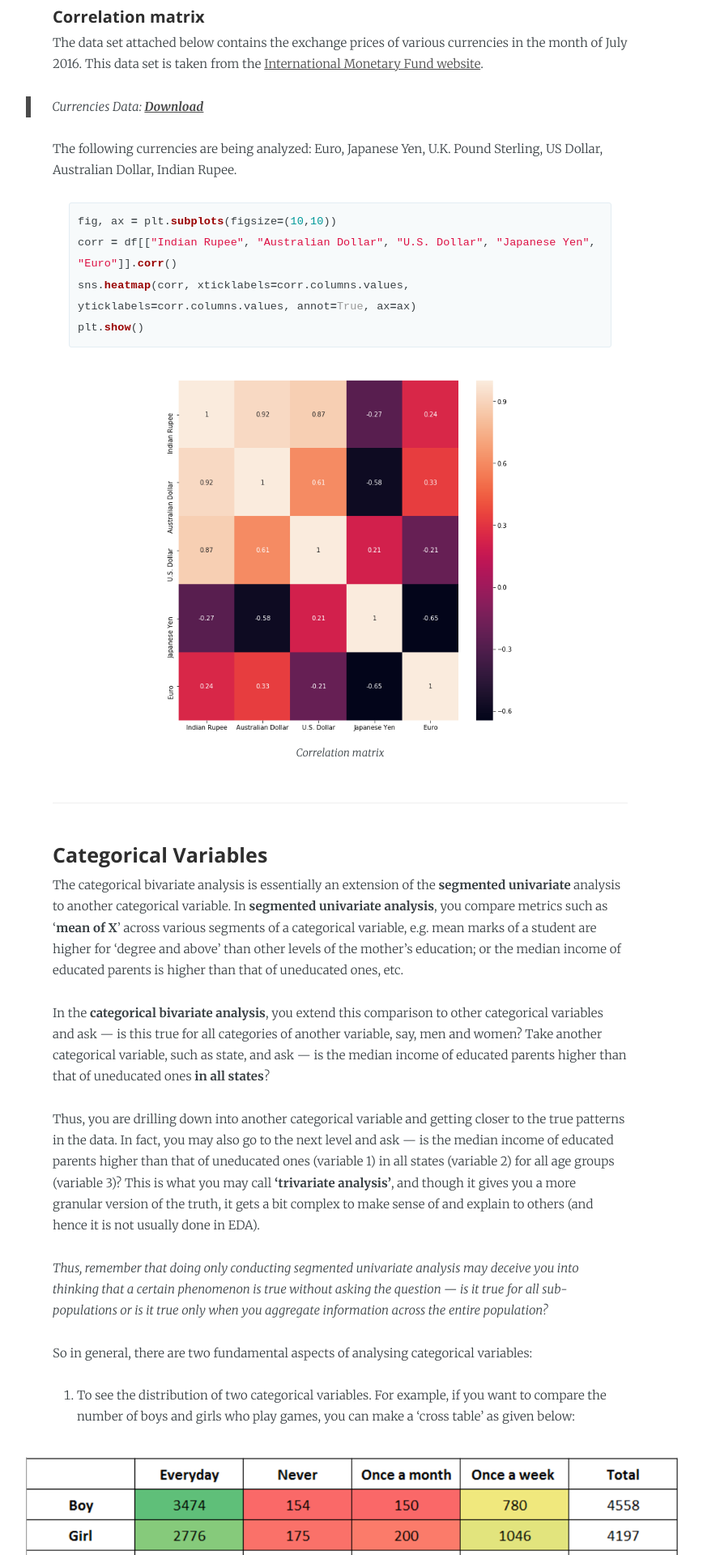
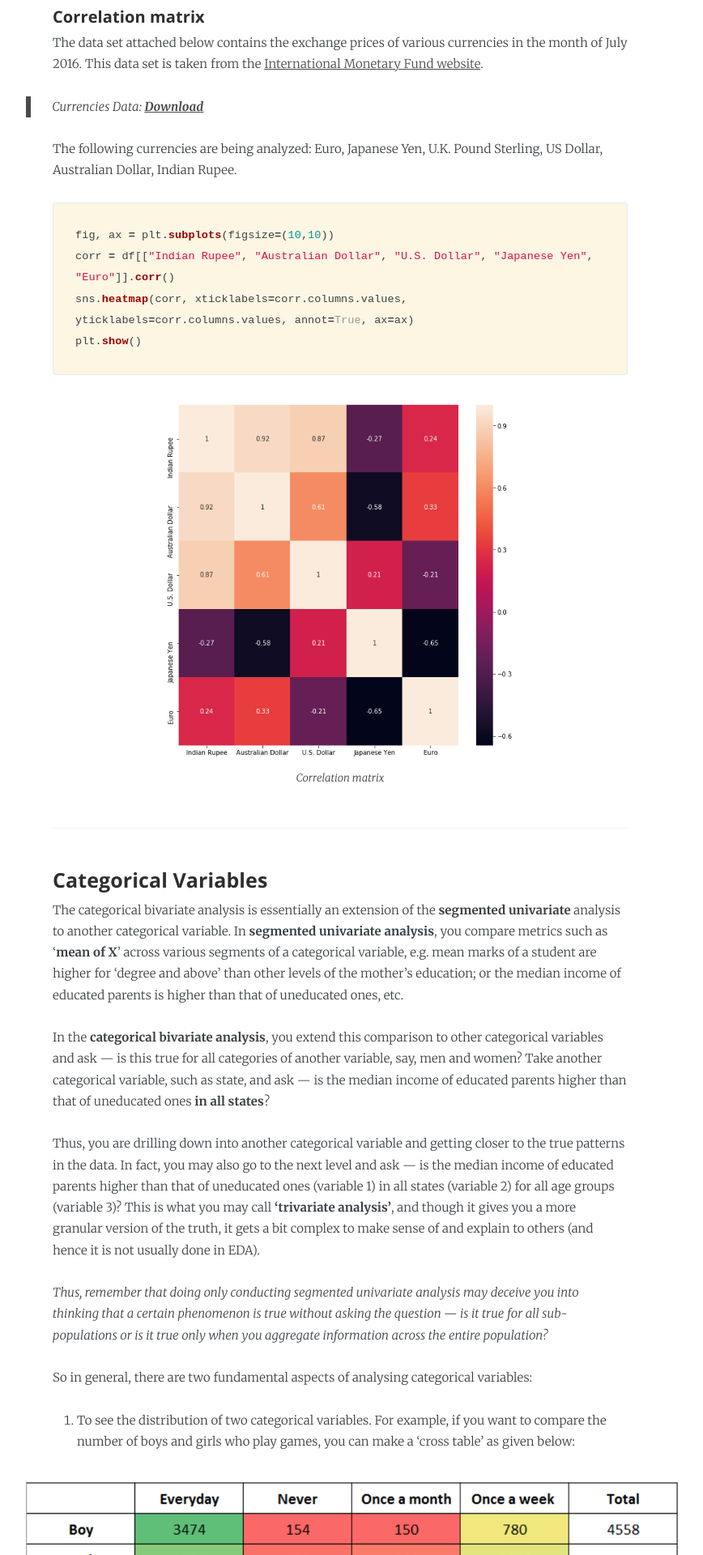
Before and after one commit to b1zantine/b1zantine.github.io, a Jekyll site: the page built from pgdmlai-notes/eda/bivariate-analysis.md, in a window 1280 px wide. Shown: the part 1407-3327 px from the top of the page at 81% size, without its empty margins (220-1088 px from the left). Built offline with Jekyll 4.4.1, drawn with Linux system fonts in a browser that asks for light colours; grey boxes are pictures that could not be loaded.

Commit message:
Some syntax highlighter circus

````diff
--- a/_config.yml
+++ b/_config.yml
@@ -7,6 +7,7 @@
 kramdown:
   input: GFM
   hard_wrap: false
+  syntax_highlighter: rouge
 
 # markdown: maruku
 # highlighter: pygments
--- a/assets/css/main.scss
+++ b/assets/css/main.scss
@@ -12,3 +12,12 @@
 @import
 	"syntax"
 ;
+
+
+div.highlighter-rouge pre {
+    padding: 2em;
+    margin-bottom: 0;
+    background-color: #fdf6e3;
+    overflow-x: auto;
+    -webkit-overflow-scrolling: touch;
+}
--- a/pgdmlai-notes/eda/bivariate-analysis.md
+++ b/pgdmlai-notes/eda/bivariate-analysis.md
@@ -43,12 +43,12 @@
 
 The following currencies are being analyzed: Euro, Japanese Yen, U.K. Pound Sterling, US Dollar, Australian Dollar, Indian Rupee.
 
-{% highlight python %}
+```python
 fig, ax = plt.subplots(figsize=(10,10))
 corr = df[["Indian Rupee", "Australian Dollar", "U.S. Dollar", "Japanese Yen", "Euro"]].corr()
 sns.heatmap(corr, xticklabels=corr.columns.values, yticklabels=corr.columns.values, annot=True, ax=ax)
 plt.show()
-{% endhighlight %}
+```
 
 <figure>
  <img class="med-img" src="../assets/images/currencies_correlation_heatmap.png" alt="Correlation between Currencies">
````
